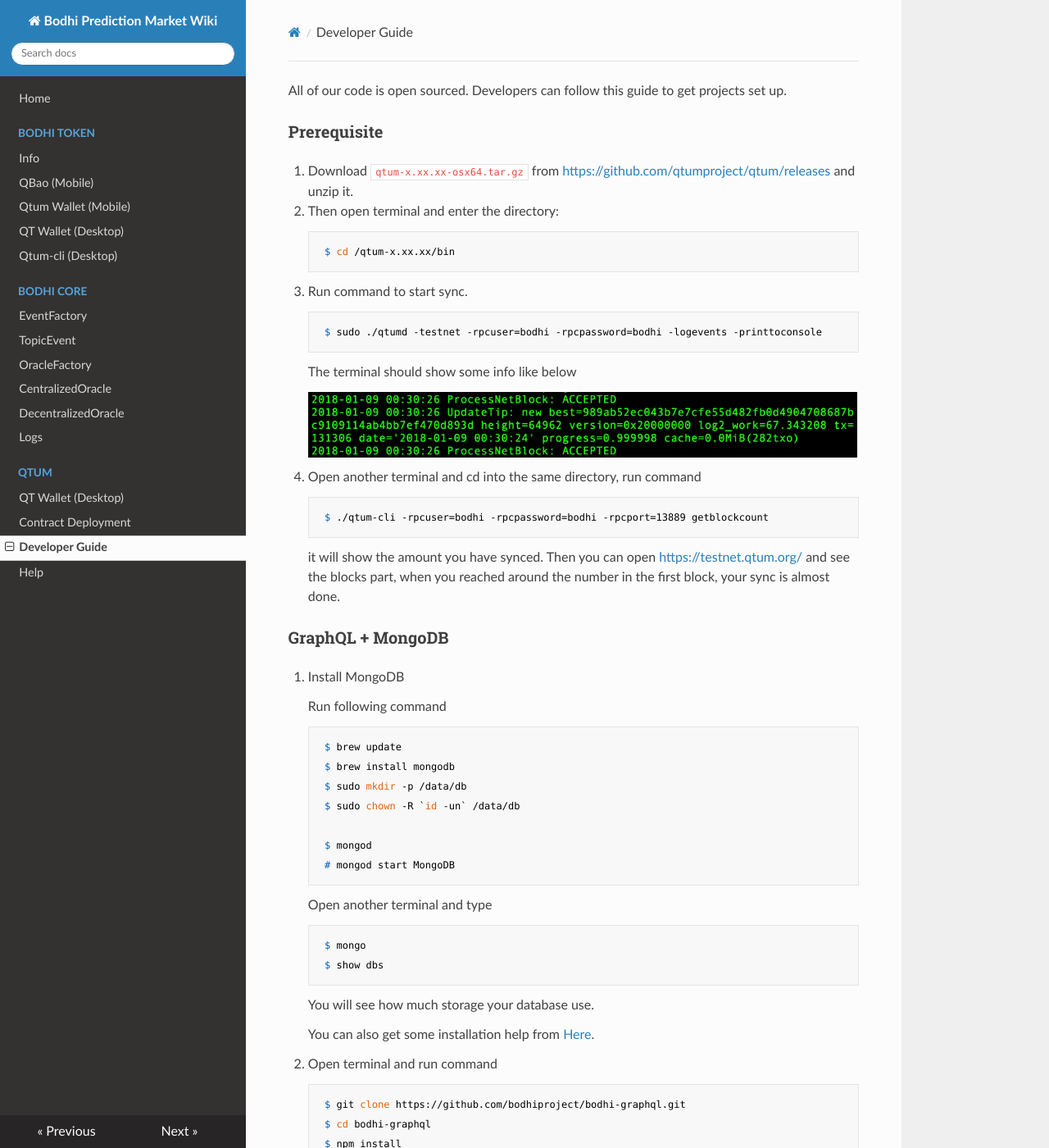
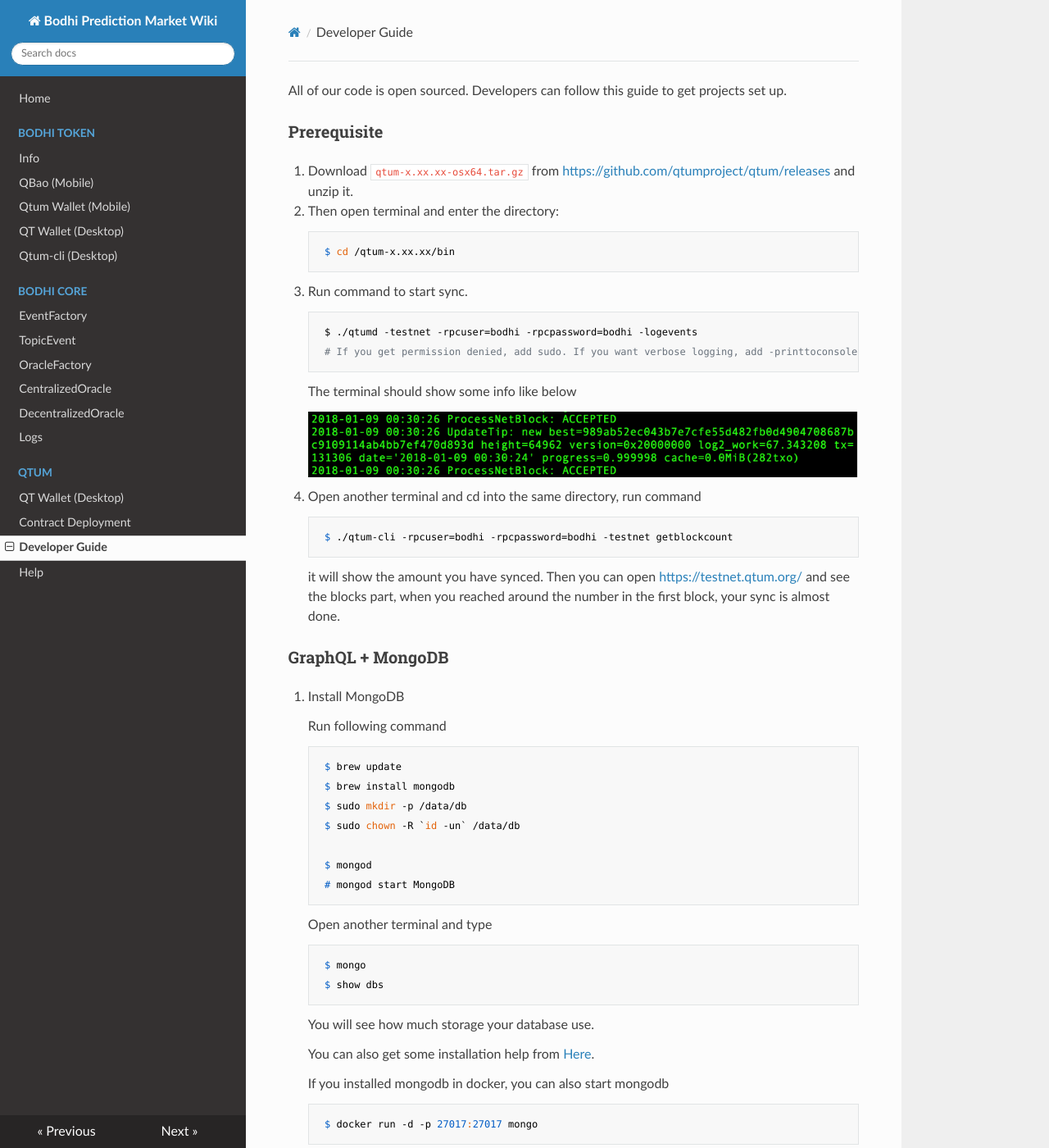
Before and after one commit to bodhiproject/wiki, an MkDocs documentation site: the page built from docs/developer_guide.md, in a window 1280 px wide and 1400 px high. Shown: the whole window at 82% size. Built offline with MkDocs 1.6.1, drawn with Linux system fonts in a browser that asks for light colours; nearby versions of some CDN libraries; comment, search, counter and statistics services are not loaded; old or Windows-style settings are respelled for this version of MkDocs; some of the changed text lies outside the part shown.

Commit message:
changed based on Frank's comments

```diff
--- a/docs/developer_guide.md
+++ b/docs/developer_guide.md
@@ -11,7 +11,8 @@
 
 3. Run command to start sync.
 
-         $ sudo ./qtumd -testnet -rpcuser=bodhi -rpcpassword=bodhi -logevents -printtoconsole
+         $ ./qtumd -testnet -rpcuser=bodhi -rpcpassword=bodhi -logevents
+         # If you get permission denied, add sudo. If you want verbose logging, add -printtoconsole
 
       The terminal should show some info like below
 
@@ -19,7 +20,7 @@
 
 4. Open another terminal and cd into the same directory, run command
 
-         $ ./qtum-cli -rpcuser=bodhi -rpcpassword=bodhi -rpcport=13889 getblockcount
+         $ ./qtum-cli -rpcuser=bodhi -rpcpassword=bodhi -testnet getblockcount
 
       it will show the amount you have synced. Then you can open [https://testnet.qtum.org/](https://testnet.qtum.org/) and see the blocks part, when you reached around the number in the first block, your sync is almost done.
 
@@ -45,6 +46,10 @@
       You will see how much storage your database use.
 
       You can also get some installation help from [Here](https://docs.mongodb.com/manual/administration/install-community/).
+
+      If you installed mongodb in docker, you can also start mongodb
+
+         $ docker run -d -p 27017:27017 mongo
 
 
 2. Open terminal and run command
```
Also changed, not shown: other parts of docs/developer_guide.md (+4 -8 lines).
